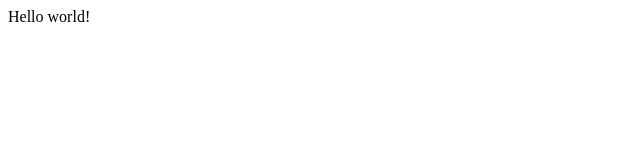
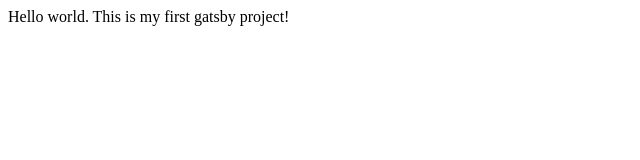
Before and after one commit to Bhavin789/gatsby-tutorial, a Gatsby site: page / in a window 1280 px wide. Shown: the whole page, without its empty margins (0-640 px from the left). Built offline with nearby package versions, Linux system fonts and the light colour scheme; Gatsby itself is replaced by a stand-in of ours.

Commit message:
Update text to test HMR

```diff
--- a/src/pages/index.js
+++ b/src/pages/index.js
@@ -1,5 +1,5 @@
 import React from "react"
 
 export default function Home() {
-  return <div>Hello world!</div>
+  return <div>Hello world. This is my first gatsby project!</div>
 }
```
